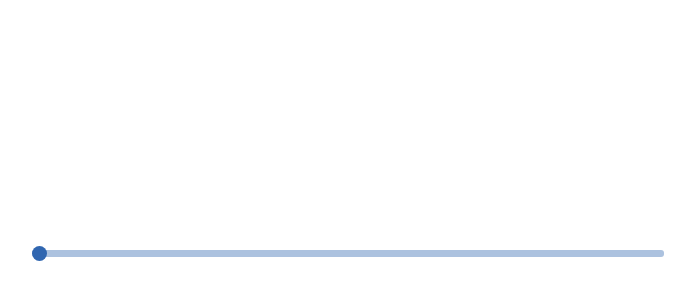
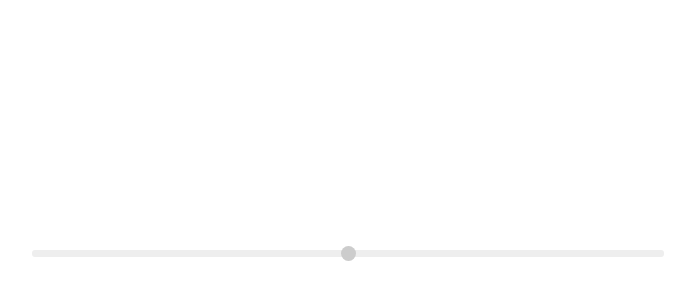
Before and after one commit to manvendra22/react-slider, a React app: page / in a window 1280 px wide. Shown: the part 156-456 px from the top of the page, without its empty margins (294-989 px from the left). Built offline with nearby package versions, Linux system fonts and the light colour scheme.

Commit message:
[Feature] Disabled state added

```diff
--- a/src/App.js
+++ b/src/App.js
@@ -1,42 +1,20 @@
-import React, { useState } from "react";
-import Slider from "./Slider";
-import Bubble from "./Bubble";
+import React from "react";
+import FormSlider from './FormSlider';
 
 import "./styles.css";
 
 export default function App() {
-    let [value, setValue] = useState(0);
-    let [visible, setVisible] = useState(false);
-
-    function handleChange(e) {
-        console.log(e.target.value);
-        setValue(e.target.value);
-    }
-
-    function handleMouseUp() {
-        setVisible(false);
-    }
-
-    function handleMouseDown() {
-        setVisible(true);
-    }
-
     return (
         <div className="App">
-            <div className="slider-container">
-                {visible && <Bubble value={value} />}
-                <Slider
-                    min={0}
-                    max={100}
-                    step={1}
-                    value={value}
-                    onChange={handleChange}
-                    onMouseUp={handleMouseUp}
-                    onMouseDown={handleMouseDown}
-                    onTouchEnd={handleMouseUp}
-                    onTouchStart={handleMouseDown}
-                />
-            </div>
+            <FormSlider
+                initialValue={50}
+                min={0}
+                max={100}
+                step={1}
+                name={''}
+                className={''}
+                disabled={true}
+                showBubble={true} />
         </div>
     );
 }
--- /dev/null
+++ b/src/FormSlider.js
@@ -0,0 +1,41 @@
+import React, { useState } from "react";
+import Slider from "./Slider";
+import Bubble from "./Bubble";
+
+import "./styles.css";
+
+export default function FormSlider(props) {
+    const { initialValue, showBubble, ...otherProps } = props
+
+    let [value, setValue] = useState(initialValue);
+    let [visible, setVisible] = useState(false);
+
+    function handleChange(e) {
+        console.log(e.target.value);
+        setValue(e.target.value);
+    }
+
+    function handleMouseUp() {
+        setVisible(false);
+    }
+
+    function handleMouseDown() {
+        setVisible(true);
+    }
+
+
+    return (
+        <div className="slider-container">
+            {showBubble && visible && <Bubble value={value} />}
+            <Slider
+                {...otherProps}
+                value={value}
+                onChange={handleChange}
+                onMouseUp={handleMouseUp}
+                onMouseDown={handleMouseDown}
+                onTouchEnd={handleMouseUp}
+                onTouchStart={handleMouseDown}
+            />
+        </div>
+    );
+}
--- a/src/Slider.js
+++ b/src/Slider.js
@@ -1,5 +1,6 @@
 import React from "react";
 
 export default function Slider(props) {
-    return <input type="range" className="slider" {...props} />;
+    const { className, ...otherProps } = props;
+    return <input type="range" className={`slider ${className}`} {...otherProps} />;
 }
--- a/src/styles.css
+++ b/src/styles.css
@@ -41,6 +41,17 @@
     width: 12px;
 }
 
+.slider:disabled {
+    background-color: #EEEEEE;
+    cursor: not-allowed;
+}
+
+.slider:disabled::-webkit-slider-thumb {
+    background-color: #CCCCCC;
+    cursor: not-allowed;
+}
+
+
 .bubble {
     display: flex;
     align-items: center;
```
